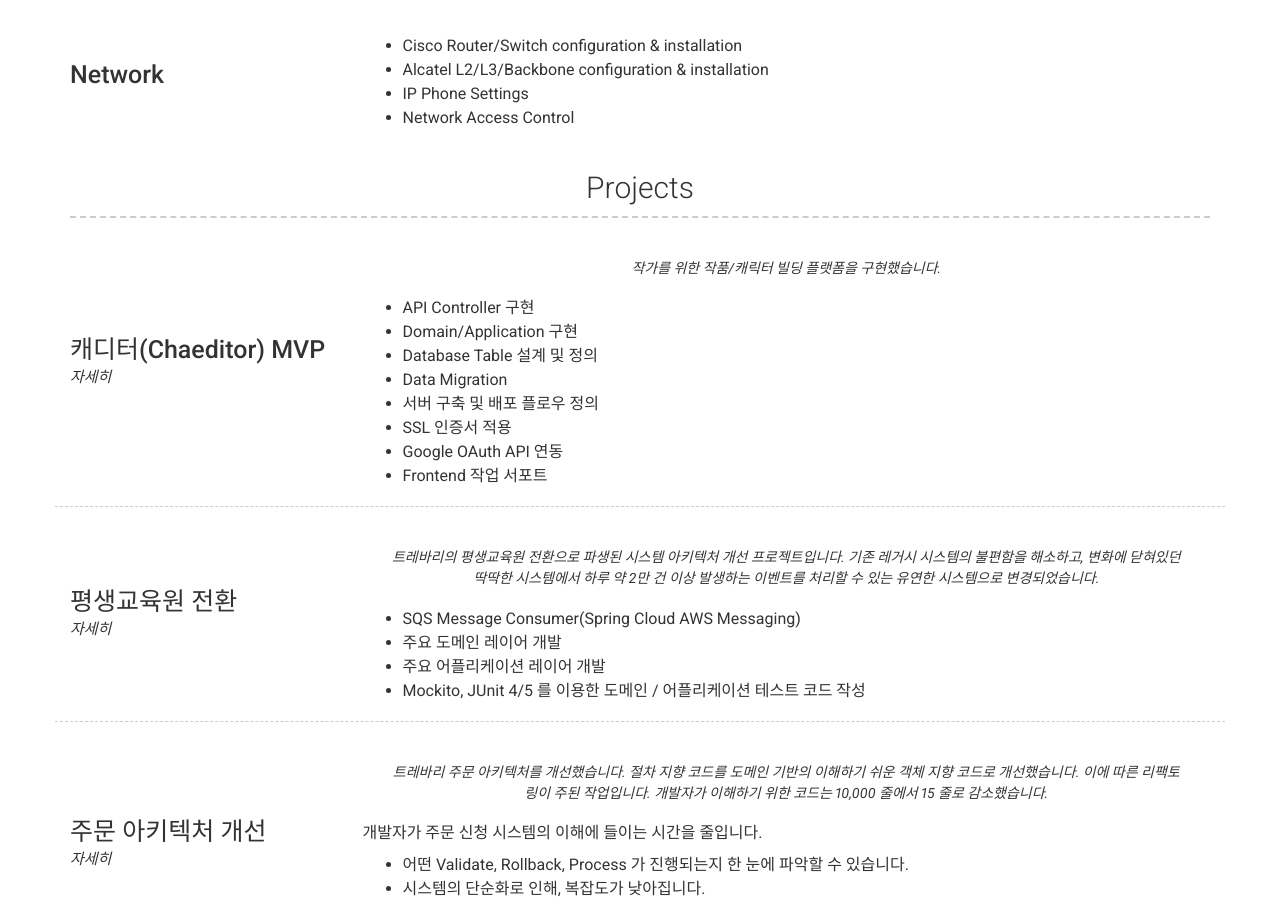
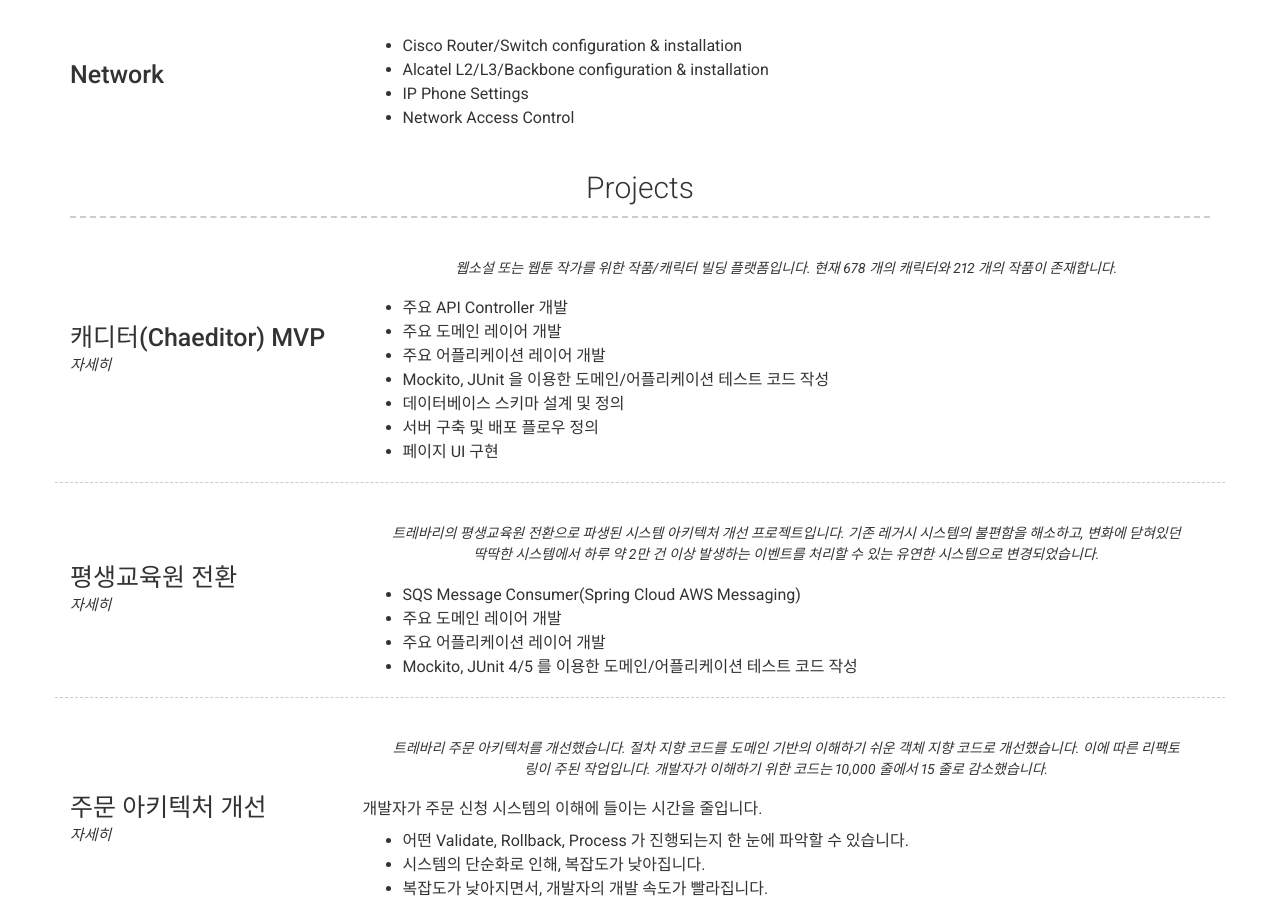
Before and after one commit to currenjin/resume, a Jekyll site: the page built from index.md, in a window 1280 px wide and 900 px high, scrolled down 1726 px. Built offline with Jekyll 4.4.1, drawn with Linux system fonts in a browser that asks for light colours; nearby versions of some CDN libraries.

Commit message:
update: chaeditor

```diff
--- a/_config.yml
+++ b/_config.yml
@@ -139,16 +139,15 @@ content:
         link: https://currenjin.notion.site/CJ-ENM-CHAEDITOR-12564b2d2e294011969b10af041b7aaf
         link_text: 자세히
         quote: >
-          작가를 위한 작품/캐릭터 빌딩 플랫폼을 구현했습니다.<br>
+          웹소설 또는 웹툰 작가를 위한 작품/캐릭터 빌딩 플랫폼입니다. 현재 678 개의 캐릭터와 212 개의 작품이 존재합니다.<br>
         description: |
-          - API Controller 구현
-          - Domain/Application 구현
-          - Database Table 설계 및 정의
-          - Data Migration
+          - 주요 API Controller 개발
+          - 주요 도메인 레이어 개발
+          - 주요 어플리케이션 레이어 개발
+          - Mockito, JUnit 을 이용한 도메인/어플리케이션 테스트 코드 작성
+          - 데이터베이스 스키마 설계 및 정의
           - 서버 구축 및 배포 플로우 정의
-          - SSL 인증서 적용
-          - Google OAuth API 연동
-          - Frontend 작업 서포트
+          - 페이지 UI 구현
       - layout: left
         border: weak
         title: 평생교육원 전환
@@ -160,7 +159,7 @@ content:
           - SQS Message Consumer(Spring Cloud AWS Messaging)
           - 주요 도메인 레이어 개발
           - 주요 어플리케이션 레이어 개발
-          - Mockito, JUnit 4/5 를 이용한 도메인 / 어플리케이션 테스트 코드 작성
+          - Mockito, JUnit 4/5 를 이용한 도메인/어플리케이션 테스트 코드 작성
       - layout: left
         border: weak
         title: 주문 아키텍처 개선
```
